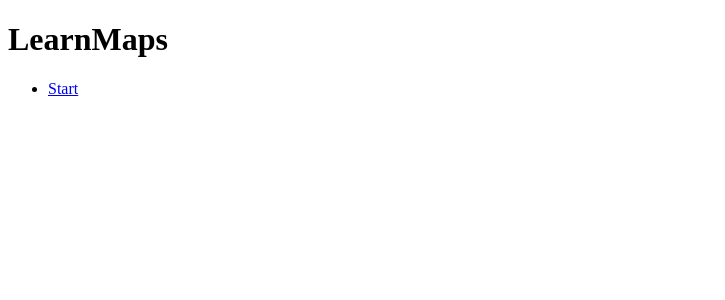
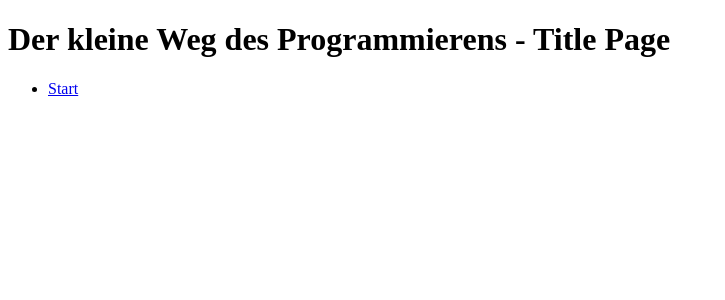
Before and after one commit to dkwdp/architecture-blueprint, a SvelteKit app: page / in a window 1280 px wide. Shown: the top 300 px of the page, without its empty margins (0-725 px from the left). Built offline with nearby package versions, Linux system fonts and the light colour scheme.

Commit message:
update name in title page

```diff
--- a/src/routes/+page.svelte
+++ b/src/routes/+page.svelte
@@ -2,7 +2,7 @@
 	import { resolve } from '$app/paths';
 </script>
 
-<h1 class="text-3xl font-bold">LearnMaps</h1>
+<h1 class="text-3xl font-bold">Der kleine Weg des Programmierens - Title Page</h1>
 <ul class="mt-4 list-disc pl-6">
 	<li>
 		<a class="underline" href="{resolve('/map/map01')}">Start</a>
```
